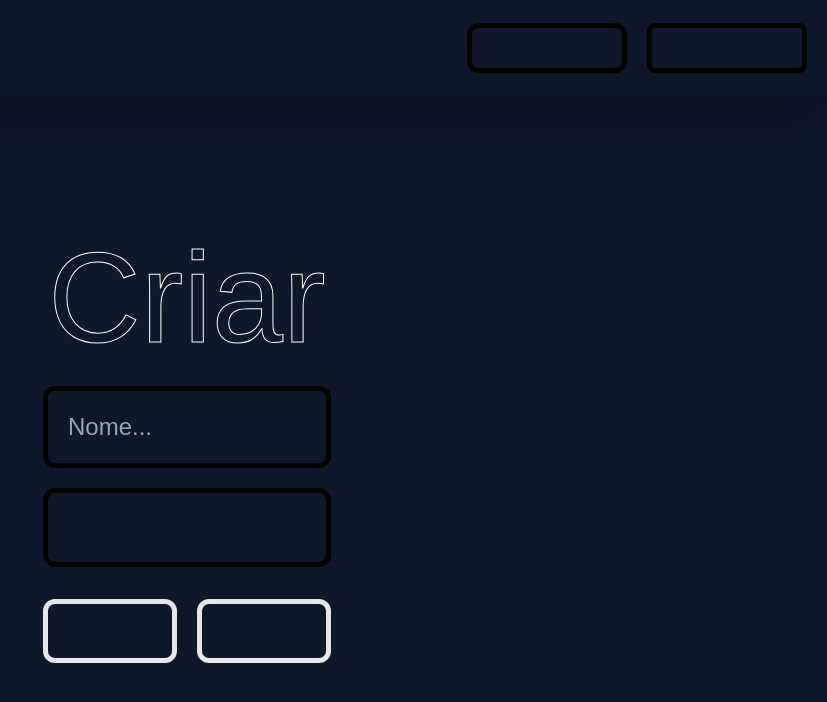
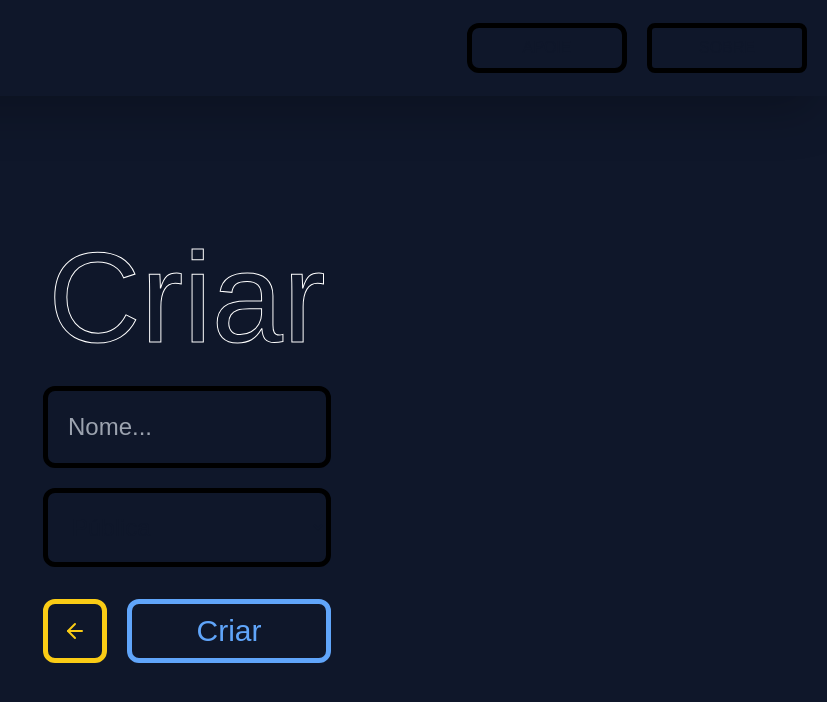
Before and after one commit to VictorWollyver/fight, a Next.js app: page /create in a window 1280 px wide. Shown: the top 702 px of the page, without its empty margins (453-1280 px from the left). Built offline with nearby package versions, Linux system fonts and the light colour scheme; a web font is replaced by a local one.

Commit message:
chore: update Form component

```diff
--- a/src/app/create/components/Form.tsx
+++ b/src/app/create/components/Form.tsx
@@ -1,6 +1,8 @@
 "use client";
 
 import { useState } from "react";
+
+import { useRouter } from "next/navigation";
 
 import Button from "./Button";
 import Input from "./Input";
@@ -16,18 +18,38 @@ const Form = () => {
     senha: "",
   });
 
+  const router = useRouter();
+
   const changeValue = (key: string, value: string) => {
     setFormData({ ...formData, [key]: value });
   };
 
+  const handleSubmit = (e: any) => {
+    e.preventDefault();
+
+    if (
+      !formData.nome.trim() ||
+      (matchType === "privada" && !formData.senha.trim())
+    ) {
+      return alert("Preencha todos os campos");
+    }
+
+    const data = {
+      ...formData,
+      senha: matchType === "privada" ? formData.senha : "",
+    };
+
+    console.log(data);
+  };
+
   return (
-    <div className="flex flex-col items-center gap-5">
+    <form onSubmit={handleSubmit} className="flex flex-col items-center gap-5">
       <Input
         onChange={(e) => changeValue("nome", e.target.value)}
         type="text"
         placeholder="Nome..."
       />
-      <Input setMatchType={setMatchType} placeholder="Nome..." />
+      <Input setMatchType={setMatchType} />
 
       {matchType === "privada" && (
         <Input
@@ -37,15 +59,15 @@ const Form = () => {
         />
       )}
 
-      <div className="flex w-full gap-5 mt-3">
-        <Button baseColor="#FACC15" onClick={() => alert("Voltar")}>
+      <div className="grid grid-cols-[auto,1fr] w-full gap-5 mt-3">
+        <Button type="button" theme="yellow" onClick={() => router.back()}>
           <ArrowLeft />
         </Button>
-        <Button baseColor="#4ADE80" onClick={() => console.log(formData)}>
+        <Button type="submit" theme="blue" onClick={handleSubmit}>
           Criar
         </Button>
       </div>
-    </div>
+    </form>
   );
 };
 
```
